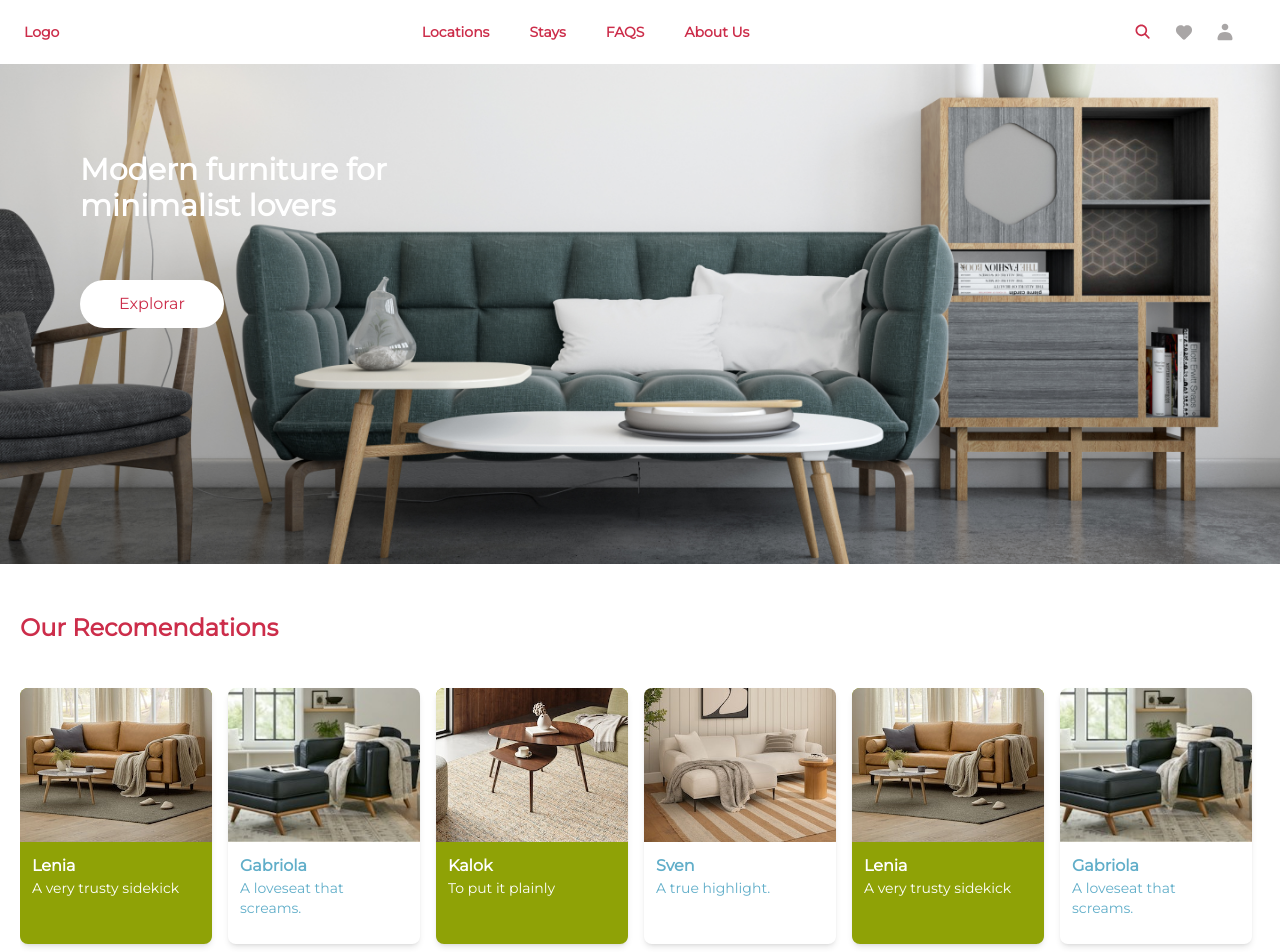
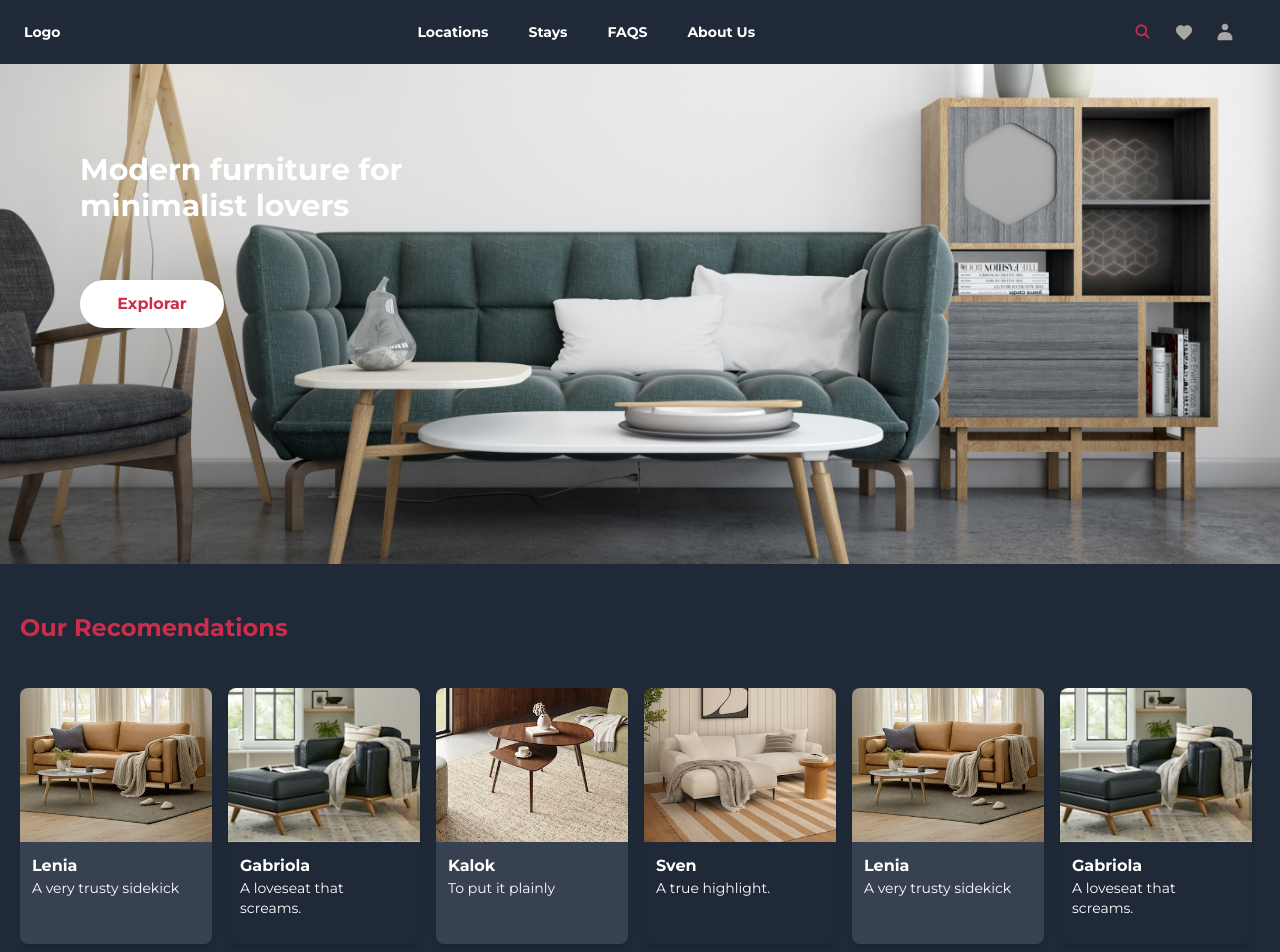
Before and after one commit to rhault/ecommerce-html-tailwind, a website: page public/index.html in a window 1280 px wide. Shown: the top 952 px of the page. Drawn offline with Linux system fonts and the light colour scheme.

Commit message:
faqs dark mode

```diff
--- a/public/index.html
+++ b/public/index.html
@@ -1,25 +1,25 @@
 <!DOCTYPE html>
-<html lang="en" class="scroll-smooth">
+<html lang="en" class="scroll-smooth dark">
 <head>
   <meta charset="UTF-8">
   <meta name="viewport" content="width=device-width, initial-scale=1.0">
   <link rel="stylesheet" href="./css/main.css">
   <link rel="preconnect" href="https://fonts.googleapis.com">
   <link rel="preconnect" href="https://fonts.gstatic.com" crossorigin>
-  <link href="https://fonts.googleapis.com/css2?family=Montserrat&display=swap" rel="stylesheet">
+  <link href="https://fonts.googleapis.com/css2?family=Montserrat:ital,wght@0,400;0,700;1,500&display=swap" rel="stylesheet">
   <title>Document</title>
 </head>
-<body class="font-Montserrat">
+<body class="font-Montserrat dark:bg-gray-800">
   <nav class="w-full h-16 shadow-md hidden lg:block">
-    <div class="w-full h-full flex justify-between px-6">
-      <p class="text-primary text-sm font-extrabold my-auto">Logo</p>
-      <ul class="flex gap-10 text-primary text-sm font-extrabold my-auto">
+    <div class="w-full h-full flex justify-between px-6 text-primary dark:text-white">
+      <p class="text-sm font-extrabold my-auto">Logo</p>
+      <ul class="flex gap-10 text-sm font-extrabold my-auto">
         <li>Locations</li>
-      <li>Stays</li>
-      <li>FAQS</li>
-      <li>About Us</li>
-    </ul>
-    <div id="tab_bar" class="w-36 h-10 flex justify-evenly items-center bg-white my-auto">
+        <li>Stays</li>
+        <li>FAQS</li>
+        <li>About Us</li>
+      </ul>
+    <div id="tab_bar" class="w-36 h-10 flex justify-evenly items-center my-auto">
       <a href="#recomendations"><img src="./icon/Search.svg" class="w-5 h-5"/></a>
       <a href="#treding"><img src="./icon/Heart.svg" class="w-5 h-5"/></a>
       <a href=""><img src="./icon/User.svg" class="w-5 h-5"/></a>
@@ -32,7 +32,7 @@
       <div class="w-full h-full flex flex-col space-y-96 items-center py-8 lg:space-y-14 lg:items-start lg:pl-20">
         <input type="search" class=" w-11/12 mt-10 p-3 outline-none rounded-full shadow-sm lg:hidden" placeholder="Chair"/>
         <h2 class="hidden text-3xl font-bold lg:w-[330px] text-white lg:block">Modern furniture for minimalist lovers</h2>
-        <button class="bg-white p-3 w-1/2 rounded-full text-primary transition duration-500 ease-in-out hover:bg-primary hover:text-white lg:w-36">
+        <button class="bg-white p-3 w-1/2 rounded-full font-bold text-primary transition duration-500 ease-in-out hover:bg-primary hover:text-white lg:w-36">
           Explorar
         </button>
       </div>
@@ -53,8 +53,8 @@
         <div class="card">
           <div class="w-full h-3/5 bg-gabriola bg-cover bg-bottom rounded-t-lg"></div>
           <div id="item-text" class="p-3">
-            <h4 class="text-terciary font-bold text-md">Gabriola</h4>
-            <p class="text-terciary text-sm">A loveseat that screams.</p>
+            <h4 class="text-terciary lg:text-white font-bold text-md">Gabriola</h4>
+            <p class="text-terciary lg:text-white text-sm">A loveseat that screams.</p>
           </div>
         </div>
         <!-- Card #3 -->
@@ -69,8 +69,8 @@
         <div class="card">
           <div class="w-full h-3/5 bg-sven bg-cover bg-bottom rounded-t-lg"></div>
           <div id="item-text" class="p-3">
-            <h4 class="text-terciary font-bold text-md">Sven</h4>
-            <p class="text-terciary text-sm">A true highlight.</p>
+            <h4 class="text-terciary lg:text-white font-bold text-md">Sven</h4>
+            <p class="text-terciary lg:text-white text-sm">A true highlight.</p>
           </div>
         </div>
         <!-- Card #1 -->
@@ -85,8 +85,8 @@
         <div class="card">
           <div class="w-full h-3/5 bg-gabriola bg-cover bg-bottom rounded-t-lg"></div>
           <div id="item-text" class="p-3">
-            <h4 class="text-terciary font-bold text-md">Gabriola</h4>
-            <p class="text-terciary text-sm">A loveseat that screams.</p>
+            <h4 class="text-terciary lg:text-white font-bold text-md">Gabriola</h4>
+            <p class="text-terciary lg:text-white text-sm">A loveseat that screams.</p>
           </div>
         </div>
         <!-- Card #3 -->
@@ -101,8 +101,8 @@
         <div class="card">
           <div class="w-full h-3/5 bg-sven bg-cover bg-bottom rounded-t-lg"></div>
           <div id="item-text" class="p-3">
-            <h4 class="text-terciary font-bold text-md">Sven</h4>
-            <p class="text-terciary text-sm">A true highlight.</p>
+            <h4 class="text-terciary lg:text-white font-bold text-md">Sven</h4>
+            <p class="text-terciary lg:text-white text-sm">A true highlight.</p>
           </div>
         </div>
       </div>
@@ -128,26 +128,26 @@
     <!-- FAQs -->
     <div id="faqs" class="p-5">
       <h2 class="title">FAQs</h2>
-      <div class="flex flex-col gap-y-5">
+      <div class="flex flex-col gap-y-5 dark:text-white">
         <div>
-          <p class="text-primary font-bold text-md mb-2">Payment Methods</p>
+          <p class="faqs-title">Payment Methods</p>
           <p class="text-sm">We accept VISA, MasterCard, American Express, Paypal and Binance</p>
         </div>
         <div>
-          <p class="text-primary font-bold text-md mb-2">Cancellation Policy</p>
+          <p class="faqs-title">Cancellation Policy</p>
           <p class="text-sm">We accept VISA, MasterCard, American Express, Paypal and Binance</p>
         </div>
         <div>
-          <p class="text-primary font-bold text-md mb-2">Long Stays </p>
+          <p class="font-bold text-md mb-2">Long Stays </p>
           <p class="text-sm">We accept VISA, MasterCard, American Express, Paypal and Binance</p>
           <p class="text-sm">We accept VISA, MasterCard, American Express, Paypal and Binance</p>
         </div>
         <div>
-          <p class="text-primary font-bold text-md mb-2">Cancellation Policy</p>
+          <p class="font-bold text-md mb-2">Cancellation Policy</p>
           <p class="text-sm">We accept VISA, MasterCard, American Express, Paypal and Binance</p>
         </div>
         <div>
-          <p class="text-primary font-bold text-md mb-2">Cancellation Policy</p>
+          <p class="font-bold text-md mb-2">Cancellation Policy</p>
           <p class="text-sm">We accept VISA, MasterCard, American Express, Paypal and Binance</p>
         </div>
       </div>
--- a/src/css/main.css
+++ b/src/css/main.css
@@ -3,13 +3,17 @@
 @tailwind utilities;
 
 .card{
-  @apply w-48 h-64  shadow-md rounded-lg flex-none odd:bg-secondary transform transition-all hover:-translate-y-4
+  @apply w-48 h-64  shadow-md rounded-lg flex-none odd:bg-secondary dark:odd:bg-gray-700 dark:even:bg-gray-800 transform transition-all hover:-translate-y-4
 }
 
 .title{
   @apply text-2xl font-semibold my-7 text-primary
 }
 
+/* .faqsTitle{
+  @apply font-bold text-md
+} */
+
 .underlined{
   @apply before:content-[attr(data-text)] before:w-full before:bg-primary before:h-full before:rounded-md before:p-1
 }
--- a/tailwind.config.js
+++ b/tailwind.config.js
@@ -3,6 +3,7 @@ module.exports = {
   content: [
     './public/**/*.{html,js}',
   ],
+  darkMode: 'class',
   theme:{
     extend:{
       backgroundImage:{
```
Also changed, not shown: public/css/main.css.
